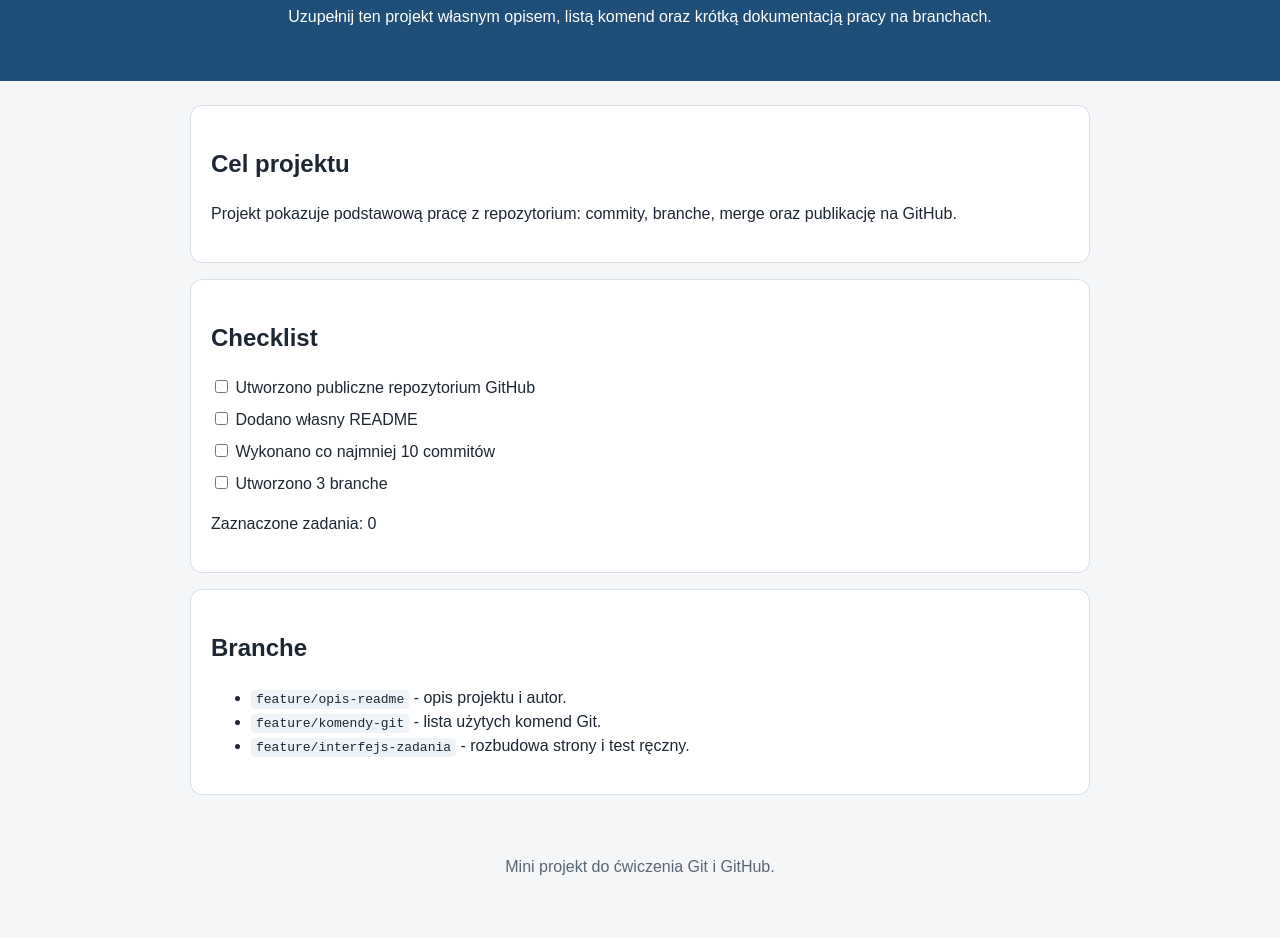
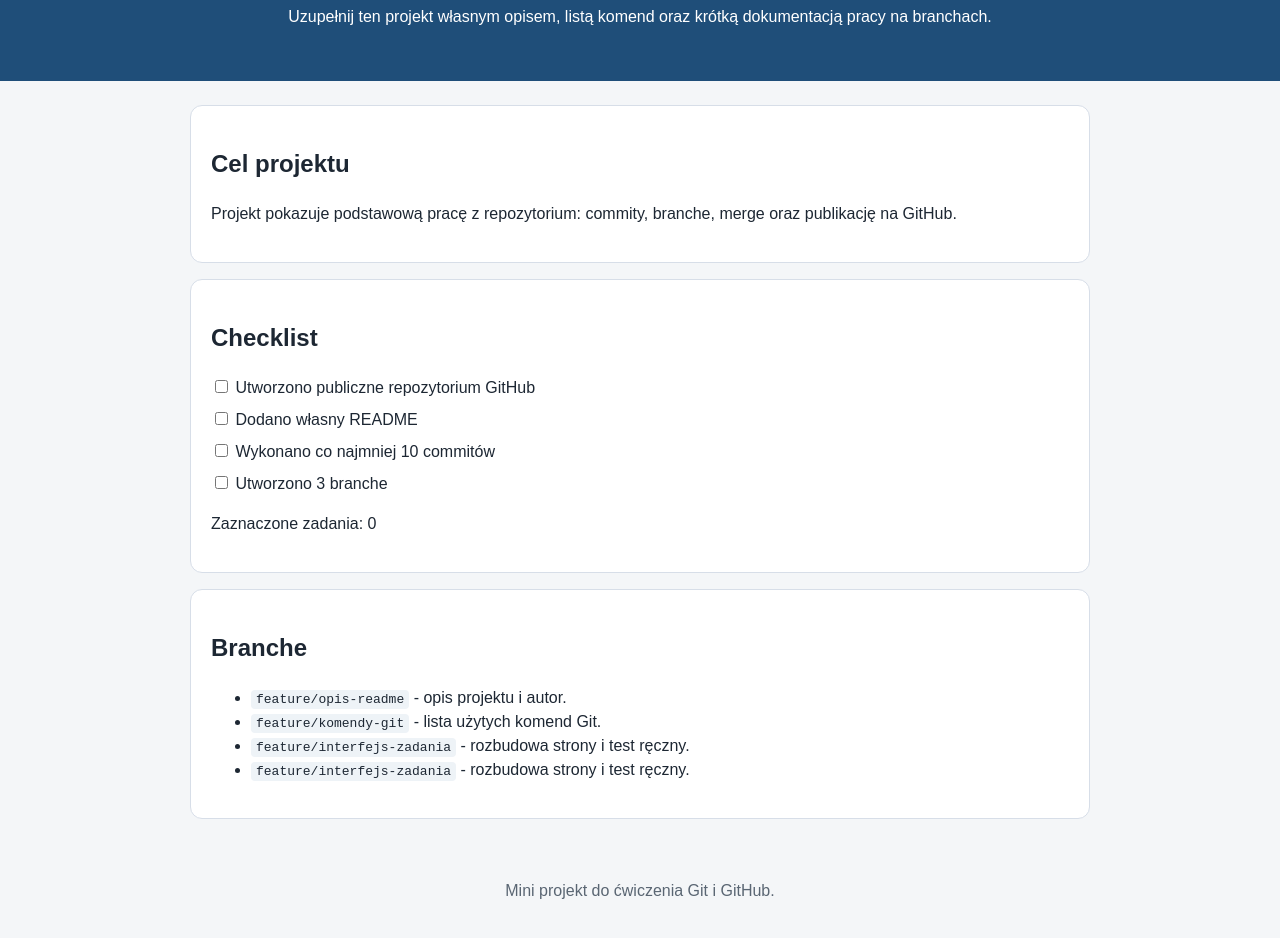
Before and after one commit to kubvsiek2/git-mini-projekt-jakub-pokojski, a plain HTML site: page index.html in a window 1280 px wide. Shown: the part 142-1080 px from the top of the page. Before the commit the page ends 1057 px from the top, so only its background shows below. Drawn offline with Linux system fonts and the light colour scheme.

```diff
--- a/index.html
+++ b/index.html
@@ -34,6 +34,7 @@
         <li><code>feature/opis-readme</code> - opis projektu i autor.</li>
         <li><code>feature/komendy-git</code> - lista użytych komend Git.</li>
         <li><code>feature/interfejs-zadania</code> - rozbudowa strony i test ręczny.</li>
+        <li><code>feature/interfejs-zadania</code> - rozbudowa strony i test ręczny.</li>
       </ul>
     </section>
   </main>
```
